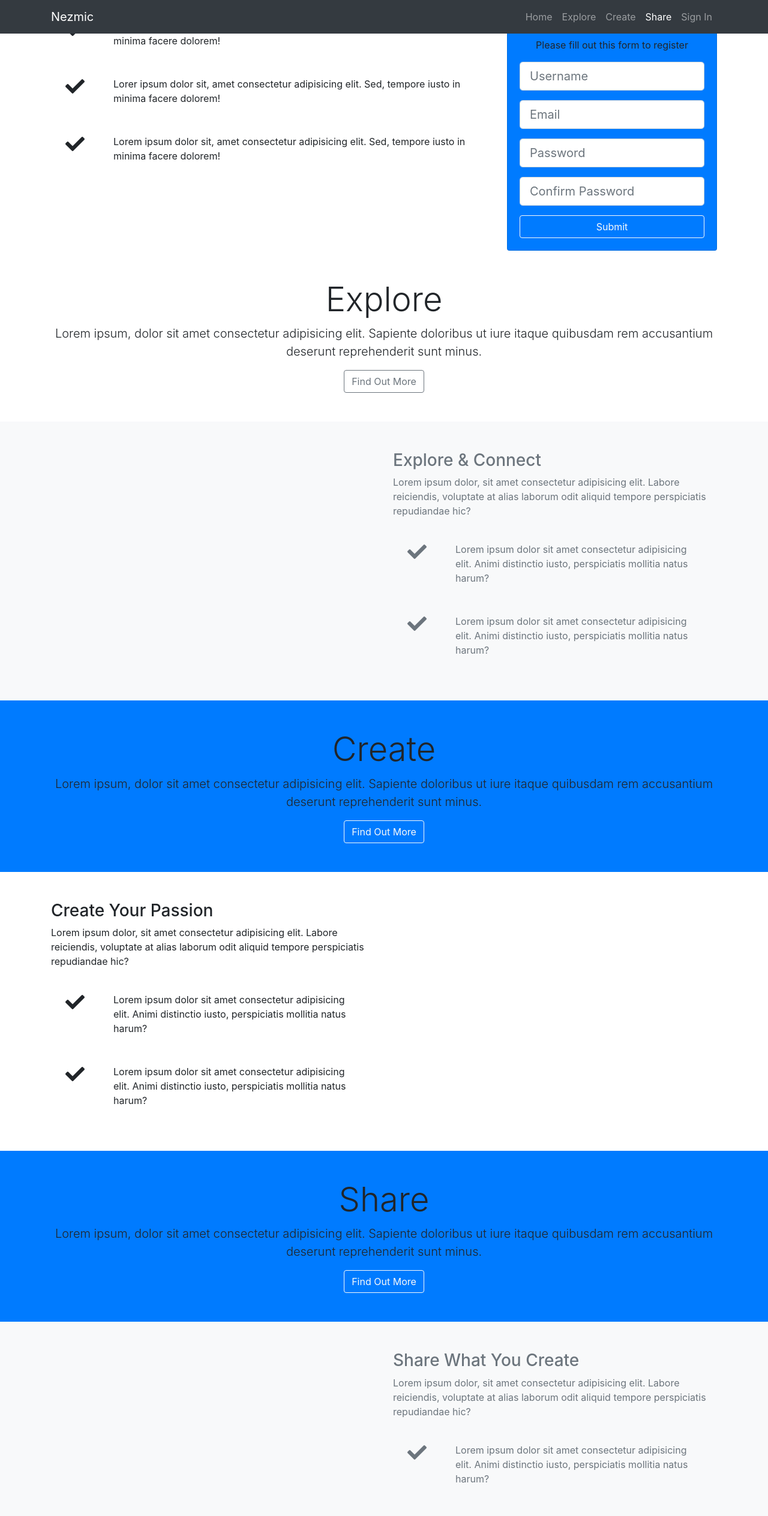
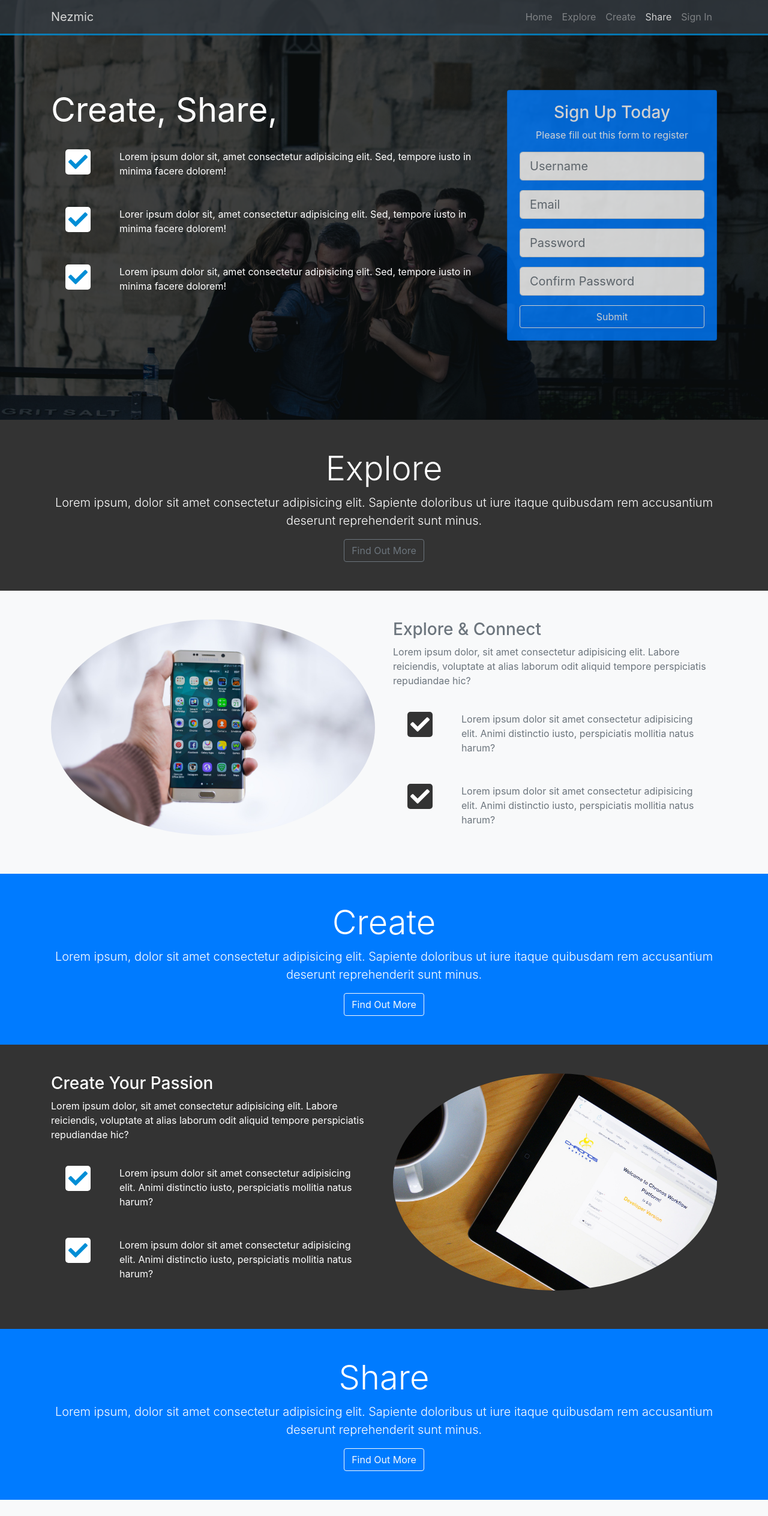
Before and after one commit to nezmic/nezmic, a plain HTML site: page index.html in a window 1280 px wide. Shown: the top 2528 px of the page at 60% size. Drawn offline with nearby package versions, Linux system fonts and the light colour scheme.

Commit message:
Fixed some files link problems

```diff
--- a/index.html
+++ b/index.html
@@ -9,7 +9,7 @@
     crossorigin="anonymous">
   <link rel="stylesheet" href="https://stackpath.bootstrapcdn.com/bootstrap/4.1.1/css/bootstrap.min.css" integrity="sha384-WskhaSGFgHYWDcbwN70/dfYBj47jz9qbsMId/iRN3ewGhXQFZCSftd1LZCfmhktB"
     crossorigin="anonymous">
-  <link rel="stylesheet" href="CSS/style.css">
+  <link rel="stylesheet" href="CSS/index.css">
   <title>Nezmic</title>
 </head>
 
@@ -48,8 +48,8 @@
         <div class="row">
           <div class="col-lg-8 d-none d-lg-block">
             <h1 class="display-4">
-              <strong></strong>
-              <strong></strong>
+              <strong>Create, Share, </strong>
+              <strong Explore></strong>
             </h1>
             <div class="d-flex">
               <div class="p-4 align-self-start">
@@ -126,7 +126,7 @@
     <div class="container">
       <div class="row">
         <div class="col-md-6">
-          <img src="img/explore-section1.jpg" alt="" class="img-fluid mb-3 rounded-circle">
+          <img src="Assets/explore-section1.jpg" alt="" class="img-fluid mb-3 rounded-circle">
         </div>
         <div class="col-md-6">
           <h3>Explore & Connect</h3>
@@ -173,7 +173,7 @@
     <div class="container">
       <div class="row">
         <div class="col-md-6 order-2">
-          <img src="img/create-section1.jpg" alt="" class="img-fluid mb-3 rounded-circle">
+          <img src="Assets/create-section1.jpg" alt="" class="img-fluid mb-3 rounded-circle">
         </div>
         <div class="col-md-6 order-1">
           <h3>Create Your Passion</h3>
@@ -220,7 +220,7 @@
     <div class="container">
       <div class="row">
         <div class="col-md-6">
-          <img src="img/share-section1.jpg" alt="" class="img-fluid mb-3 rounded-circle">
+          <img src="Assets/share-section1.jpg" alt="" class="img-fluid mb-3 rounded-circle">
         </div>
         <div class="col-md-6">
           <h3>Share What You Create</h3>
```
